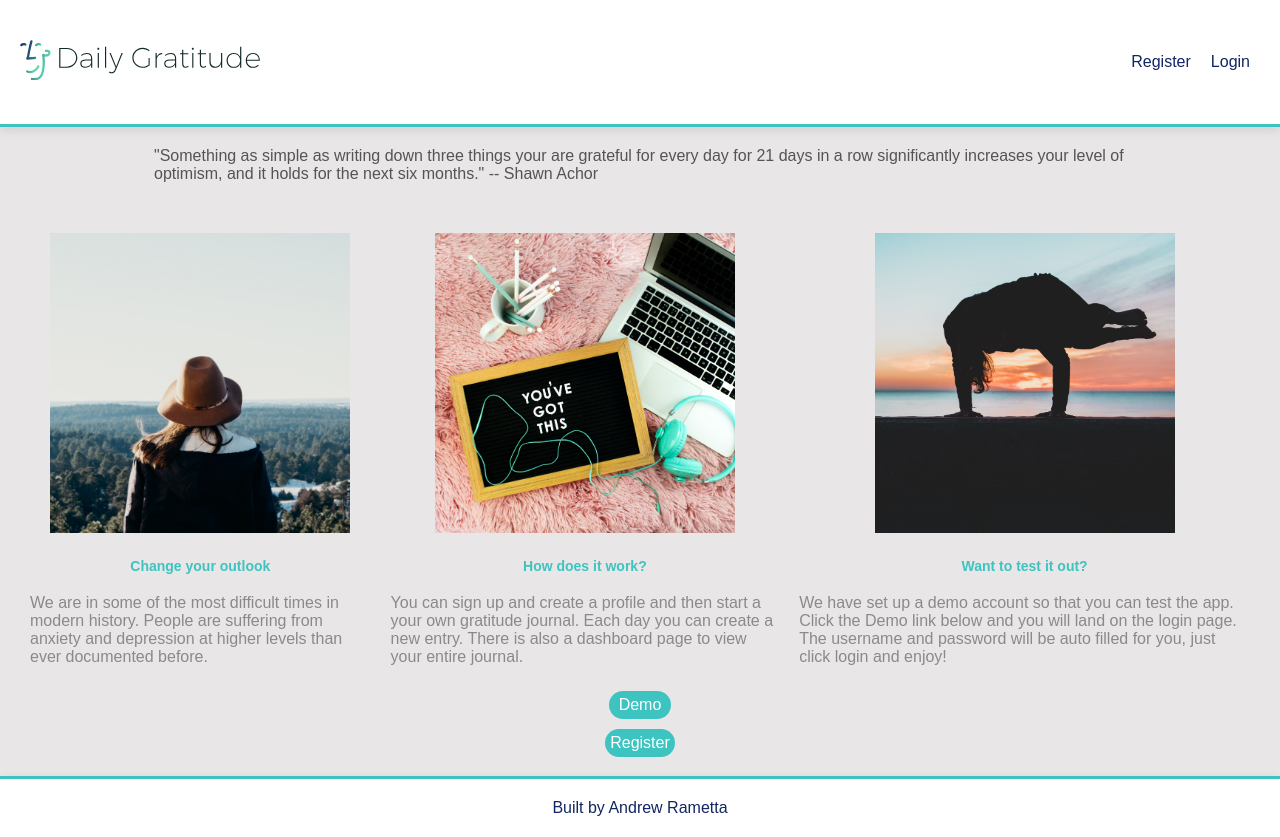
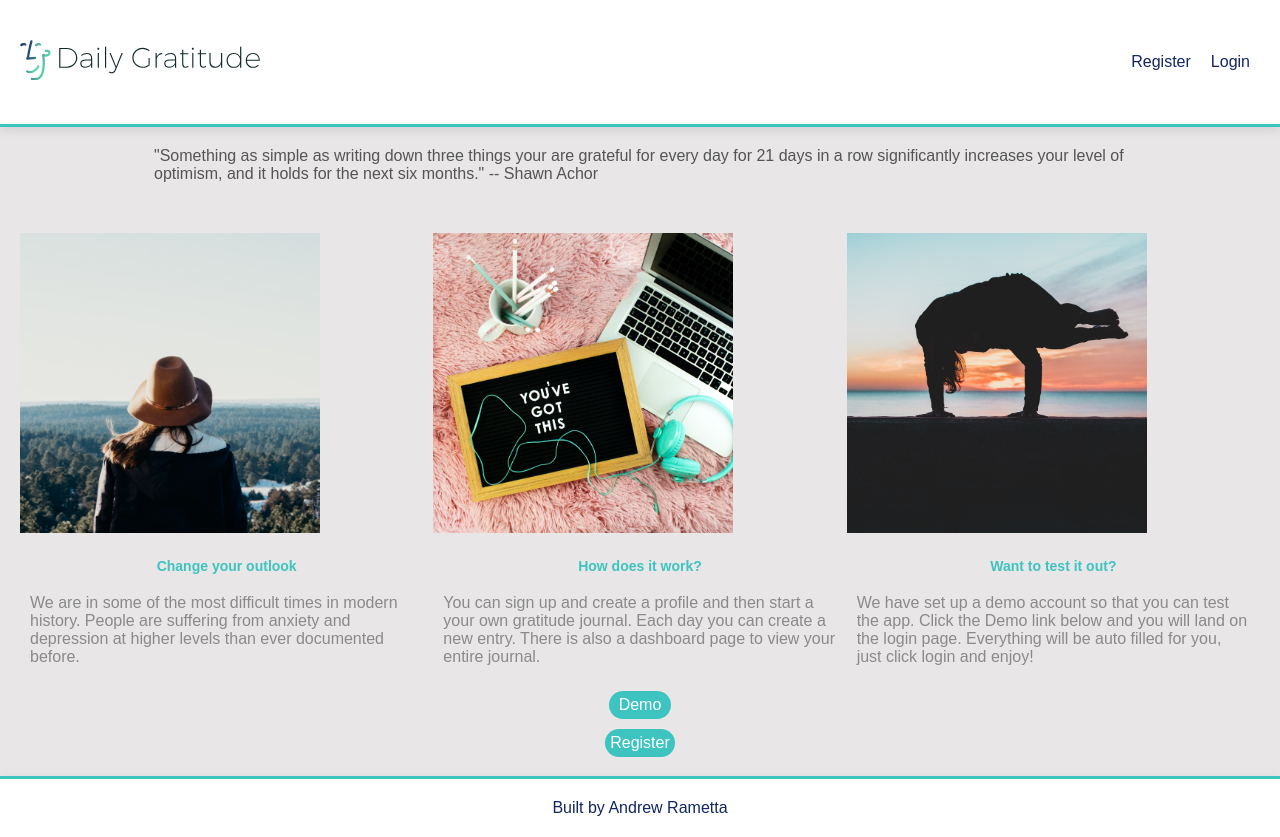
Before and after one commit to andrewrametta/daily-gratitude-app, a React (Create React App) app: page / in a window 1280 px wide. Built offline with nearby package versions, Linux system fonts and the light colour scheme; a web font is replaced by a local one.

Commit message:
modify login style

```diff
--- a/src/App.css
+++ b/src/App.css
@@ -73,6 +73,7 @@ form {
   border: 2px solid #3dc4c0;
   padding: 20px;
   border-radius: 10px;
+  text-align: center;
 }
 
 form p {
@@ -116,6 +117,6 @@ button {
     margin-right: 25%;
     display: inline-block;
     vertical-align: top;
-    flex-direction: column;
+    align-items: center;
   }
 }
--- a/src/components/Landing/Landing.css
+++ b/src/components/Landing/Landing.css
@@ -9,14 +9,15 @@
 .landing-container {
   display: flex;
   flex-direction: column;
-  align-items: center;
-  justify-content: space-around;
+  align-items: stretch;
+  justify-content: space-evenly;
 }
 
 .landing-item {
   display: flex;
   flex-direction: column;
-  align-items: center;
+  align-items: stretch;
+  flex: 1;
 }
 
 img .landing-img {
@@ -25,6 +26,7 @@ img .landing-img {
 }
 
 section .landing-section {
+  flex: 1;
   display: flex;
   flex-direction: column;
   max-width: 200px;
--- a/src/components/Landing/Landing.js
+++ b/src/components/Landing/Landing.js
@@ -55,8 +55,8 @@ class Landing extends Component {
               <p>
                 We have set up a demo account so that you can test the app.
                 Click the Demo link below and you will land on the login page.
-                The username and password will be auto filled for you, just
-                click login and enjoy!
+                Everything will be auto filled for you, just click login and
+                enjoy!
               </p>
             </section>
           </div>
--- a/src/components/Login/Login.css
+++ b/src/components/Login/Login.css
@@ -4,3 +4,9 @@ form input {
   margin-left: 10px;
   margin-right: 10px;
 }
+
+@media all and (min-width: 700px) {
+  .section-login {
+    text-align: center;
+  }
+}
--- a/src/components/Login/Login.js
+++ b/src/components/Login/Login.js
@@ -31,7 +31,7 @@ class LoginForm extends Component {
   render() {
     return (
       <div>
-        <section>
+        <section className="section-login">
           <h3>Login</h3>
 
           <form className="Login-form" onSubmit={this.handleLogin}>
```
Also changed, not shown: 1 other file (tests, documents, lock files or other folders).
